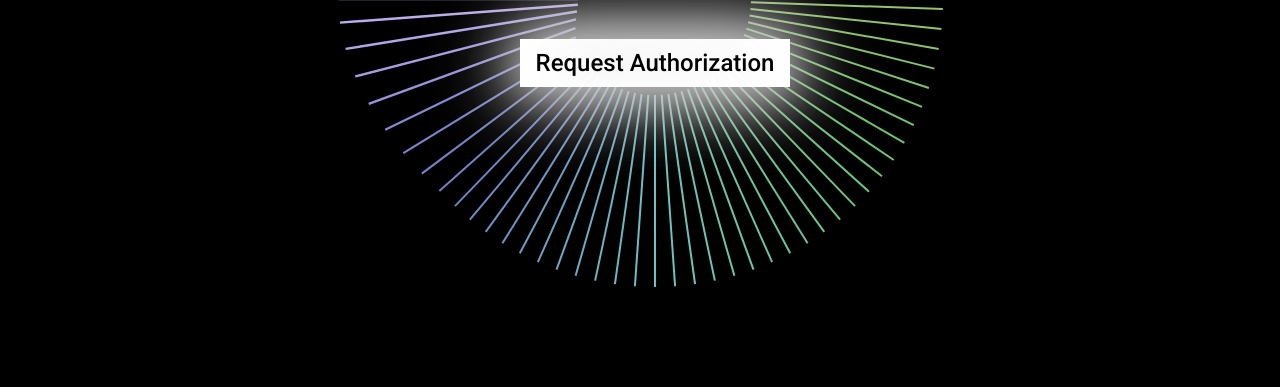
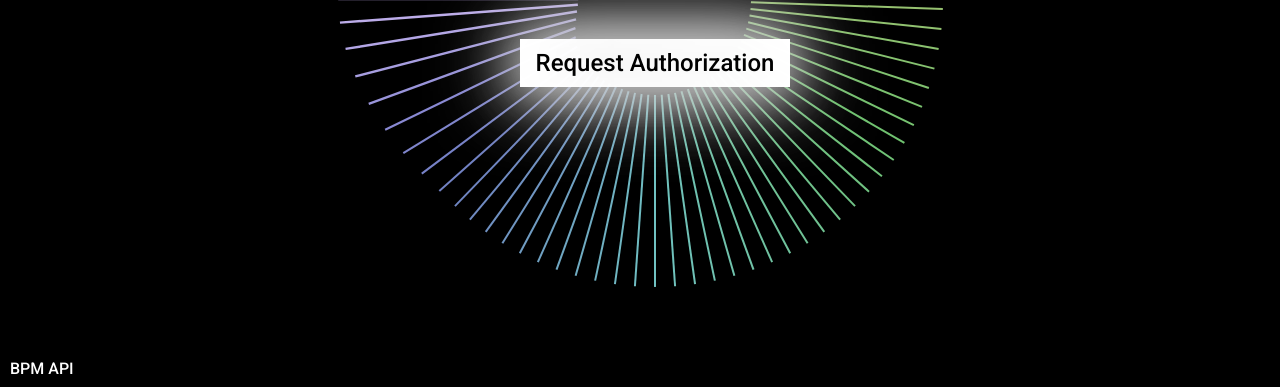
Before and after one commit to ArditXhaferi/areuok-, a plain HTML site: page index.html in a window 1280 px wide. Shown: the part 413-800 px from the top of the page. Drawn offline with nearby package versions, Linux system fonts and the light colour scheme; a web font is replaced by a local one.

Commit message:
API credits

```diff
--- a/index.html
+++ b/index.html
@@ -45,6 +45,7 @@
 </head>
 
 <body onload="onPageLoad()">
+    <a class="api" href="https://getsongbpm.com/api">BPM API</a>
     <img src="preview.png" alt="preview" title="preview" style="display: none;">
     <ul class="loading">
         <li class="loadingLi pulsing"></li>
--- a/style.css
+++ b/style.css
@@ -1,5 +1,14 @@
 html, body{
     height: 100%;
+}
+
+.api{
+  position: absolute;
+  bottom: 10px;
+  left: 10px;
+  text-decoration: none;
+  color: white;
+  font-weight: 100;
 }
 
 body{
```
